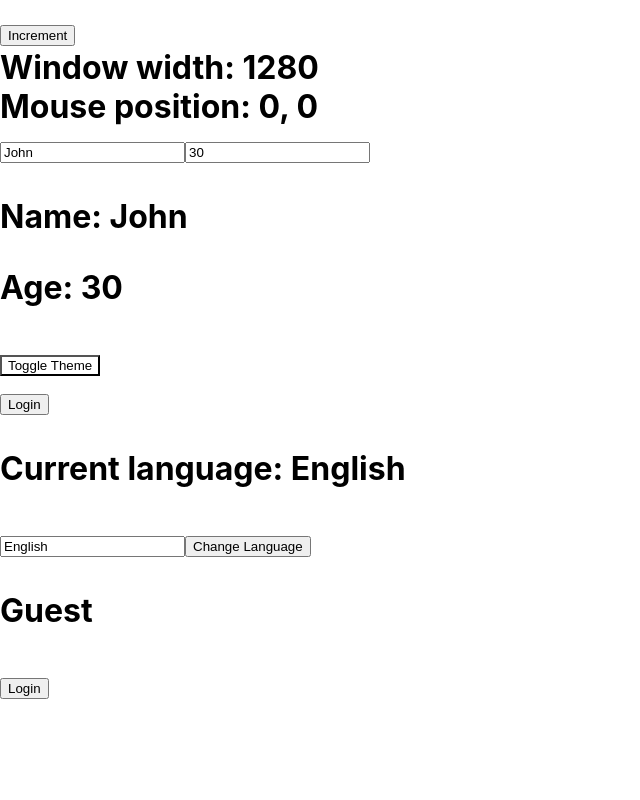
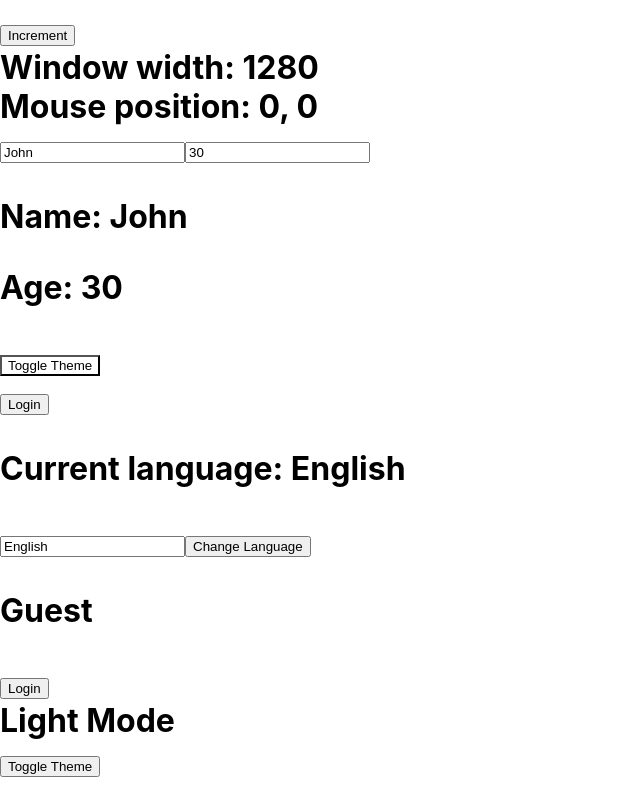
Before and after one commit to salinpaul94/60_DAY_PLAN_FOR_CROSS_PALTFORM_DEVELOPMENT, a React (Create React App) app in the folder test-roject/: page / in a window 1280 px wide. Shown: the part 424-1224 px from the top of the page, without its empty margins (0-640 px from the left). Before the commit the page ends 1146 px from the top, so only its background shows below. Built offline with nearby package versions, Linux system fonts and the light colour scheme; no server answers.

Commit message:
app context api task 7 example 2

```diff
--- a/test-roject/src/App.js
+++ b/test-roject/src/App.js
@@ -3,6 +3,7 @@ import AppContextApiTask5 from './componentsDay5/AppContextApiTask5';
 import AppContextApiTask6Example1 from './componentsDay5/AppContextApiTask5Example1';
 import AppContextApiTask5Example2 from './componentsDay5/AppContextApiTask5Example2';
 import AppContextApiTask7Example1 from './componentsDay5/AppContextApiTask7Example1';
+import AppContextApiTask7Example2 from './componentsDay5/AppContextApiTask7Example2';
 import AppContextApiTask6Example2 from './componentsDay5/AppContextTask6Example2';
 import AppHooks from './componentsDay5/AppHooks';
 import Counter from './componentsDay5/Counter'
@@ -28,6 +29,7 @@ const element = (
     <AppContextApiTask6Example1/>
     <AppContextApiTask6Example2/>
     <AppContextApiTask7Example1/>
+    <AppContextApiTask7Example2/>
   </h1>
 )
 
--- /dev/null
+++ b/test-roject/src/componentsDay5/AppContextApiTask7Example2.js
@@ -0,0 +1,41 @@
+import React, { createContext, useState, useContext } from 'react';
+
+const ThemeContext = createContext();
+
+function AppContextApiTask7Example2() {
+  const [theme, setTheme] = useState('light');
+
+  return (
+    <ThemeContext.Provider value={{ theme, setTheme }}>
+      <Header />
+      <Main />
+    </ThemeContext.Provider>
+  );
+}
+
+function Header() {
+  const { theme } = useContext(ThemeContext);
+
+  return (
+    <header style={{
+        background: theme === 'light' ? '#fff': '#000',
+        color: theme === 'light' ? '#000' : '#fff'
+      }}>
+        {theme === 'light' ? 'Light Mode' : 'Dark Mode'}
+    </header>
+  );
+}
+
+function Main() {
+  const { theme, setTheme } = useContext(ThemeContext);
+
+  return (
+    <main>
+      <button onClick={() => setTheme(theme === 'light' ? 'dark' : 'light')}>
+        Toggle Theme
+      </button>
+    </main>
+  );
+}
+
+export default AppContextApiTask7Example2;
```
